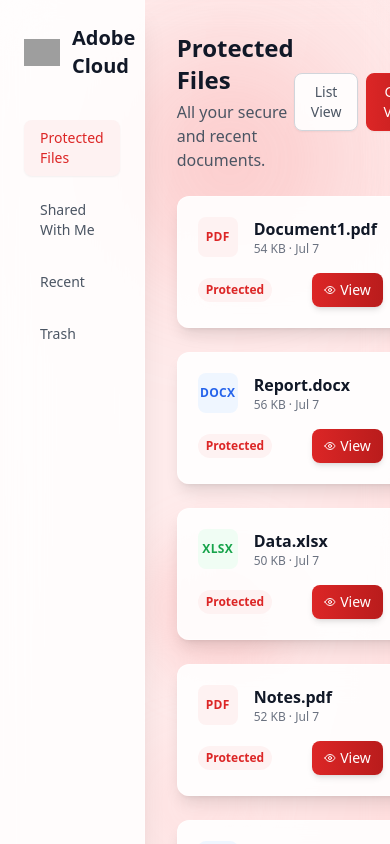
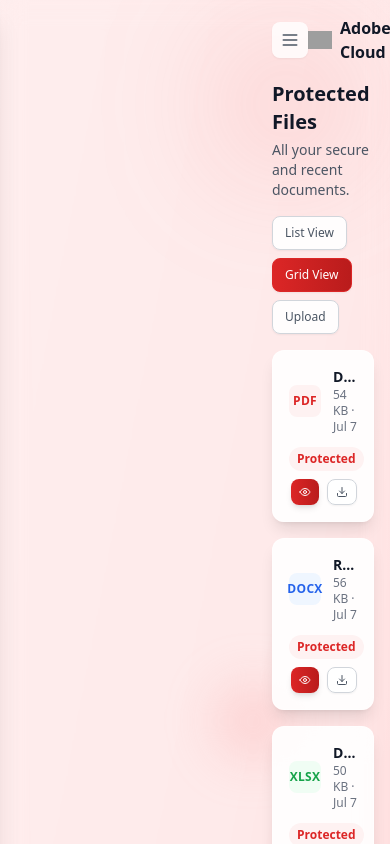
Before and after one commit to DEBORAH20255/MYSTROPROJECT, a React (Vite) app: page / in a window 390 px wide. Shown: the top 844 px of the page. Built offline with nearby package versions, Linux system fonts and the light colour scheme; grey boxes are pictures that could not be loaded.

Commit message:
Update landing and login pages; modify index.html; add site.webmanifest

```diff
--- a/src/components/LandingPage.tsx
+++ b/src/components/LandingPage.tsx
@@ -1,5 +1,5 @@
 import React, { useState, useEffect } from 'react';
-import { FileText, Download, Eye, Trash2, Calendar, User } from 'lucide-react';
+import { FileText, Download, Eye, Trash2, Calendar, User, Menu, X } from 'lucide-react';
 
 interface File {
   name: string;
@@ -16,6 +16,7 @@ const LandingPage: React.FC<LandingPageProps> = ({ onFileAction }) => {
   const [activeNav, setActiveNav] = useState('Protected Files');
   const [activeView, setActiveView] = useState('Grid View');
   const [currentDate, setCurrentDate] = useState('');
+  const [isMobileMenuOpen, setIsMobileMenuOpen] = useState(false);
 
   // Generate current date
   useEffect(() => {
@@ -46,7 +47,7 @@ const LandingPage: React.FC<LandingPageProps> = ({ onFileAction }) => {
   ];
 
   const getFileIcon = (type: string) => {
-    const baseClasses = "w-10 h-10 flex items-center justify-center rounded-lg font-bold text-xs uppercase tracking-wide";
+    const baseClasses = "w-8 h-8 sm:w-10 sm:h-10 flex items-center justify-center rounded-lg font-bold text-xs uppercase tracking-wide";
     switch (type) {
       case 'pdf':
         return `${baseClasses} bg-red-50 text-red-600`;
@@ -120,31 +121,31 @@ const LandingPage: React.FC<LandingPageProps> = ({ onFileAction }) => {
   const currentFiles = getCurrentFiles();
 
   const renderEmptyState = () => (
-    <div className="flex flex-col items-center justify-center py-16 text-center">
-      <div className="w-16 h-16 bg-white/60 backdrop-blur-sm rounded-full flex items-center justify-center mb-4 shadow-lg">
-        <Trash2 className="w-8 h-8 text-gray-400" />
+    <div className="flex flex-col items-center justify-center py-12 sm:py-16 text-center px-4">
+      <div className="w-12 h-12 sm:w-16 sm:h-16 bg-white/60 backdrop-blur-sm rounded-full flex items-center justify-center mb-4 shadow-lg">
+        <Trash2 className="w-6 h-6 sm:w-8 sm:h-8 text-gray-400" />
       </div>
-      <h3 className="text-lg font-semibold text-gray-900 mb-2">Trash is empty</h3>
-      <p className="text-gray-500 max-w-sm">
+      <h3 className="text-base sm:text-lg font-semibold text-gray-900 mb-2">Trash is empty</h3>
+      <p className="text-sm sm:text-base text-gray-500 max-w-sm">
         When you delete files, they'll appear here before being permanently removed.
       </p>
     </div>
   );
 
   const renderGridView = () => (
-    <div className="grid grid-cols-1 md:grid-cols-2 lg:grid-cols-3 gap-6">
+    <div className="grid grid-cols-1 sm:grid-cols-2 lg:grid-cols-3 gap-4 sm:gap-6">
       {currentFiles.map((file, index) => (
         <div
           key={index}
-          className="bg-white/90 backdrop-blur-lg rounded-xl shadow-lg border border-white/40 p-5 hover:shadow-xl transition-all duration-200 group hover:bg-white/95"
+          className="bg-white/90 backdrop-blur-lg rounded-xl shadow-lg border border-white/40 p-4 sm:p-5 hover:shadow-xl transition-all duration-200 group hover:bg-white/95"
         >
           {/* File Header */}
-          <div className="flex items-center gap-4 mb-4">
+          <div className="flex items-center gap-3 sm:gap-4 mb-3 sm:mb-4">
             <div className={getFileIcon(file.type)}>
               {file.type}
             </div>
             <div className="flex-1 min-w-0">
-              <h3 className="font-semibold text-gray-900 truncate">
+              <h3 className="font-semibold text-gray-900 truncate text-sm sm:text-base">
                 {file.name}
               </h3>
               <p className="text-xs text-gray-500">
@@ -154,24 +155,24 @@ const LandingPage: React.FC<LandingPageProps> = ({ onFileAction }) => {
           </div>
 
           {/* File Actions */}
-          <div className="flex items-center gap-2">
+          <div className="flex items-center gap-2 flex-wrap">
             <span className="text-xs font-semibold text-red-600 bg-red-50 px-2 py-1 rounded-full">
               Protected
             </span>
             <div className="flex gap-2 ml-auto">
               <button
                 onClick={() => handleFileAction(file.name, 'view')}
-                className="flex items-center gap-1 px-3 py-1.5 bg-gradient-to-r from-red-600 to-red-700 text-white rounded-lg font-medium text-sm hover:from-red-700 hover:to-red-800 transition-all duration-200 group-hover:transform group-hover:-translate-y-0.5 shadow-md"
+                className="flex items-center gap-1 px-2 sm:px-3 py-1.5 bg-gradient-to-r from-red-600 to-red-700 text-white rounded-lg font-medium text-xs sm:text-sm hover:from-red-700 hover:to-red-800 transition-all duration-200 group-hover:transform group-hover:-translate-y-0.5 shadow-md"
               >
                 <Eye className="w-3 h-3" />
-                View
+                <span className="hidden sm:inline">View</span>
               </button>
               <button
                 onClick={() => handleFileAction(file.name, 'download')}
-                className="flex items-center gap-1 px-3 py-1.5 bg-white/90 backdrop-blur-sm border border-gray-300 text-gray-600 rounded-lg font-medium text-sm hover:bg-white transition-all duration-200 shadow-sm"
+                className="flex items-center gap-1 px-2 sm:px-3 py-1.5 bg-white/90 backdrop-blur-sm border border-gray-300 text-gray-600 rounded-lg font-medium text-xs sm:text-sm hover:bg-white transition-all duration-200 shadow-sm"
               >
                 <Download className="w-3 h-3" />
-                Download
+                <span className="hidden sm:inline">Download</span>
               </button>
             </div>
           </div>
@@ -182,6 +183,54 @@ const LandingPage: React.FC<LandingPageProps> = ({ onFileAction }) => {
 
   const renderListView = () => (
     <div className="bg-white/90 backdrop-blur-lg rounded-xl shadow-lg border border-white/40 overflow-hidden">
+      {/* Mobile List View */}
+      <div className="block sm:hidden">
+        {currentFiles.map((file, index) => (
+          <div
+            key={index}
+            className="p-4 border-b border-gray-100 hover:bg-red-50/50 transition-all duration-200"
+          >
+            <div className="flex items-center gap-3 mb-3">
+              <div className={getFileIcon(file.type)}>
+                {file.type}
+              </div>
+              <div className="flex-1 min-w-0">
+                <h3 className="font-semibold text-gray-900 truncate text-sm">
+                  {file.name}
+                </h3>
+                <p className="text-xs text-gray-500 flex items-center gap-1">
+                  <Calendar className="w-3 h-3" />
+                  Modified {file.date} · {file.size}
+                </p>
+              </div>
+            </div>
+            <div className="flex items-center justify-between">
+              <span className="text-xs font-semibold text-red-600 bg-red-50 px-2 py-1 rounded-full">
+                Protected
+              </span>
+              <div className="flex gap-2">
+                <button
+                  onClick={() => handleFileAction(file.name, 'view')}
+                  className="flex items-center gap-1 px-3 py-1.5 bg-gradient-to-r from-red-600 to-red-700 text-white rounded-lg font-medium text-xs hover:from-red-700 hover:to-red-800 transition-all duration-200 shadow-md"
+                >
+                  <Eye className="w-3 h-3" />
+                  View
+                </button>
+                <button
+                  onClick={() => handleFileAction(file.name, 'download')}
+                  className="flex items-center gap-1 px-3 py-1.5 bg-white/90 backdrop-blur-sm border border-gray-300 text-gray-600 rounded-lg font-medium text-xs hover:bg-white transition-all duration-200 shadow-sm"
+                >
+                  <Download className="w-3 h-3" />
+                  Download
+                </button>
+              </div>
+            </div>
+          </div>
+        ))}
+      </div>
+
+      {/* Desktop Table View */}
+      <div className="hidden sm:block">
         {/* Table Header */}
         <div className="grid grid-cols-12 gap-4 px-6 py-4 bg-red-50/70 backdrop-blur-sm border-b border-gray-100 text-sm font-medium text-gray-700">
           <div className="col-span-6">Name</div>
@@ -244,6 +293,7 @@ const LandingPage: React.FC<LandingPageProps> = ({ onFileAction }) => {
           </div>
         ))}
       </div>
+    </div>
   );
 
   return (
@@ -252,33 +302,51 @@ const LandingPage: React.FC<LandingPageProps> = ({ onFileAction }) => {
       <div className="absolute inset-0 bg-gradient-to-br from-red-100/60 via-red-200/40 to-red-300/50"></div>
       <div className="absolute inset-0 backdrop-blur-md"></div>
 
-      {/* Enhanced decorative elements with more red */}
-      <div className="absolute top-10 right-10 w-60 h-60 bg-red-400/25 rounded-full blur-3xl"></div>
-      <div className="absolute bottom-10 left-10 w-48 h-48 bg-red-500/20 rounded-full blur-2xl"></div>
-      <div className="absolute top-1/3 right-1/4 w-36 h-36 bg-red-300/30 rounded-full blur-xl"></div>
-      <div className="absolute bottom-1/3 left-1/3 w-40 h-40 bg-white/25 rounded-full blur-2xl"></div>
-      <div className="absolute top-1/2 left-1/2 w-32 h-32 bg-red-200/20 rounded-full blur-xl transform -translate-x-1/2 -translate-y-1/2"></div>
+      {/* Enhanced decorative elements with more red - responsive sizes */}
+      <div className="absolute top-10 right-10 w-32 h-32 sm:w-60 sm:h-60 bg-red-400/25 rounded-full blur-3xl"></div>
+      <div className="absolute bottom-10 left-10 w-24 h-24 sm:w-48 sm:h-48 bg-red-500/20 rounded-full blur-2xl"></div>
+      <div className="absolute top-1/3 right-1/4 w-20 h-20 sm:w-36 sm:h-36 bg-red-300/30 rounded-full blur-xl"></div>
+      <div className="absolute bottom-1/3 left-1/3 w-24 h-24 sm:w-40 sm:h-40 bg-white/25 rounded-full blur-2xl"></div>
+      <div className="absolute top-1/2 left-1/2 w-16 h-16 sm:w-32 sm:h-32 bg-red-200/20 rounded-full blur-xl transform -translate-x-1/2 -translate-y-1/2"></div>
+
+      {/* Mobile Menu Overlay */}
+      {isMobileMenuOpen && (
+        <div className="fixed inset-0 bg-black/50 backdrop-blur-sm z-40 lg:hidden" onClick={() => setIsMobileMenuOpen(false)} />
+      )}
 
       {/* Sidebar */}
-      <aside className="relative z-10 w-64 bg-white/85 backdrop-blur-xl border-r border-white/40 flex flex-col shadow-xl">
-        <div className="p-6 flex-1">
+      <aside className={`relative z-50 w-64 bg-white/85 backdrop-blur-xl border-r border-white/40 flex flex-col shadow-xl transition-transform duration-300 lg:translate-x-0 ${
+        isMobileMenuOpen ? 'translate-x-0' : '-translate-x-full'
+      } lg:relative lg:z-10 fixed lg:static inset-y-0 left-0`}>
+        <div className="p-4 sm:p-6 flex-1">
+          {/* Mobile Close Button */}
+          <button
+            onClick={() => setIsMobileMenuOpen(false)}
+            className="lg:hidden absolute top-4 right-4 p-2 text-gray-500 hover:text-gray-700"
+          >
+            <X className="w-5 h-5" />
+          </button>
+
           {/* Logo Section with Acrobat Logo */}
-          <div className="flex items-center gap-3 mb-10">
+          <div className="flex items-center gap-3 mb-8 sm:mb-10">
             <img
               src="https://upload.wikimedia.org/wikipedia/commons/thumb/8/87/PDF_file_icon.svg/833px-PDF_file_icon.svg.png"
               alt="Adobe Acrobat"
-              className="w-9 h-9 object-contain"
+              className="w-8 h-8 sm:w-9 sm:h-9 object-contain"
             />
-            <h1 className="text-xl font-semibold text-gray-900">Adobe Cloud</h1>
+            <h1 className="text-lg sm:text-xl font-semibold text-gray-900">Adobe Cloud</h1>
           </div>
 
           {/* Navigation */}
-          <nav className="flex flex-col gap-4">
+          <nav className="flex flex-col gap-3 sm:gap-4">
             {navItems.map((item) => (
               <button
                 key={item}
-                onClick={() => setActiveNav(item)}
-                className={`text-left px-4 py-2 rounded-lg font-medium text-sm transition-all duration-200 ${
+                onClick={() => {
+                  setActiveNav(item);
+                  setIsMobileMenuOpen(false);
+                }}
+                className={`text-left px-3 sm:px-4 py-2 rounded-lg font-medium text-sm transition-all duration-200 ${
                   activeNav === item
                     ? 'bg-red-50 text-red-600 shadow-sm'
                     : 'text-gray-600 hover:bg-white/60 hover:backdrop-blur-sm'
@@ -291,8 +359,8 @@ const LandingPage: React.FC<LandingPageProps> = ({ onFileAction }) => {
         </div>
 
         {/* Adobe Footer */}
-        <div className="p-6 border-t border-white/40">
-          <p className="text-sm text-gray-700 leading-relaxed font-medium">
+        <div className="p-4 sm:p-6 border-t border-white/40">
+          <p className="text-xs sm:text-sm text-gray-700 leading-relaxed font-medium">
             © 2025 Adobe Inc.<br />
             All rights reserved.
           </p>
@@ -300,22 +368,40 @@ const LandingPage: React.FC<LandingPageProps> = ({ onFileAction }) => {
       </aside>
 
       {/* Main Content */}
-      <main className="relative z-10 flex-1 p-8">
+      <main className="relative z-10 flex-1 p-4 sm:p-6 lg:p-8">
+        {/* Mobile Header with Menu Button */}
+        <div className="flex items-center justify-between mb-4 lg:hidden">
+          <button
+            onClick={() => setIsMobileMenuOpen(true)}
+            className="p-2 text-gray-600 hover:text-gray-900 bg-white/80 backdrop-blur-sm rounded-lg shadow-sm"
+          >
+            <Menu className="w-5 h-5" />
+          </button>
+          <div className="flex items-center gap-2">
+            <img
+              src="https://upload.wikimedia.org/wikipedia/commons/thumb/8/87/PDF_file_icon.svg/833px-PDF_file_icon.svg.png"
+              alt="Adobe Acrobat"
+              className="w-6 h-6 object-contain"
+            />
+            <span className="font-semibold text-gray-900">Adobe Cloud</span>
+          </div>
+        </div>
+
         {/* Header */}
-        <div className="flex justify-between items-center mb-6">
+        <div className="flex flex-col sm:flex-row sm:justify-between sm:items-center mb-4 sm:mb-6 gap-4">
           <div>
-            <h2 className="text-2xl font-bold text-gray-900 mb-1">
+            <h2 className="text-xl sm:text-2xl font-bold text-gray-900 mb-1">
               {headerContent.title}
             </h2>
-            <p className="text-gray-600">{headerContent.description}</p>
+            <p className="text-sm sm:text-base text-gray-600">{headerContent.description}</p>
           </div>
 
           {/* Only show view controls if not in Trash */}
           {activeNav !== 'Trash' && (
-            <div className="flex gap-2">
+            <div className="flex gap-2 flex-wrap">
               <button
                 onClick={() => setActiveView('List View')}
-                className={`px-4 py-2 rounded-lg font-medium text-sm border transition-all duration-200 shadow-sm ${
+                className={`px-3 sm:px-4 py-2 rounded-lg font-medium text-xs sm:text-sm border transition-all duration-200 shadow-sm ${
                   activeView === 'List View'
                     ? 'bg-gradient-to-r from-red-600 to-red-700 text-white border-red-600'
                     : 'bg-white/90 backdrop-blur-sm text-gray-600 border-gray-300 hover:bg-white'
@@ -325,7 +411,7 @@ const LandingPage: React.FC<LandingPageProps> = ({ onFileAction }) => {
               </button>
               <button
                 onClick={() => setActiveView('Grid View')}
-                className={`px-4 py-2 rounded-lg font-medium text-sm border transition-all duration-200 shadow-sm ${
+                className={`px-3 sm:px-4 py-2 rounded-lg font-medium text-xs sm:text-sm border transition-all duration-200 shadow-sm ${
                   activeView === 'Grid View'
                     ? 'bg-gradient-to-r from-red-600 to-red-700 text-white border-red-600'
                     : 'bg-white/90 backdrop-blur-sm text-gray-600 border-gray-300 hover:bg-white'
@@ -333,7 +419,7 @@ const LandingPage: React.FC<LandingPageProps> = ({ onFileAction }) => {
               >
                 Grid View
               </button>
-              <button className="px-4 py-2 rounded-lg font-medium text-sm bg-white/90 backdrop-blur-sm text-gray-600 border border-gray-300 hover:bg-white transition-all duration-200 shadow-sm">
+              <button className="px-3 sm:px-4 py-2 rounded-lg font-medium text-xs sm:text-sm bg-white/90 backdrop-blur-sm text-gray-600 border border-gray-300 hover:bg-white transition-all duration-200 shadow-sm">
                 Upload
               </button>
             </div>
```
Also changed, not shown: index.html (+7 -1 lines), src/components/LoginPage.tsx (+28 -28 lines), public/site.webmanifest (added). Lines whose indentation alone changed are shown as unchanged.
